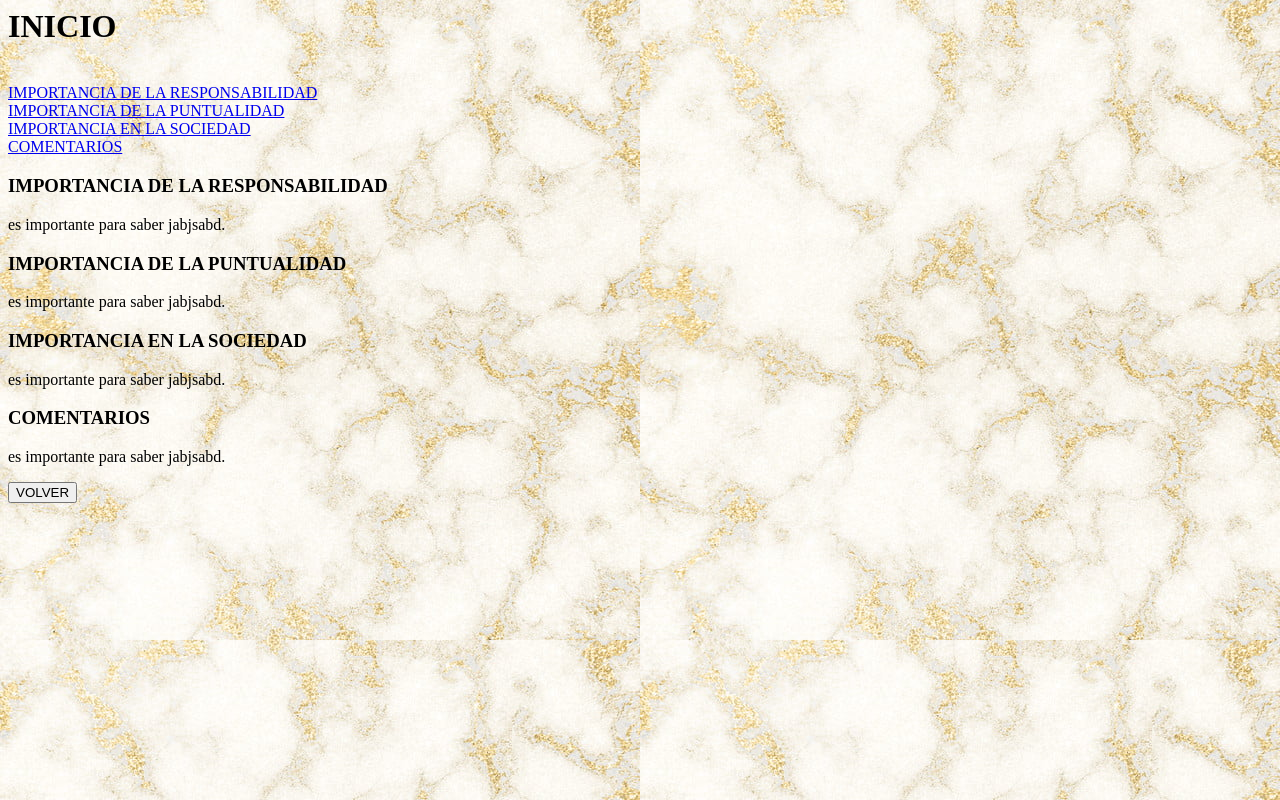
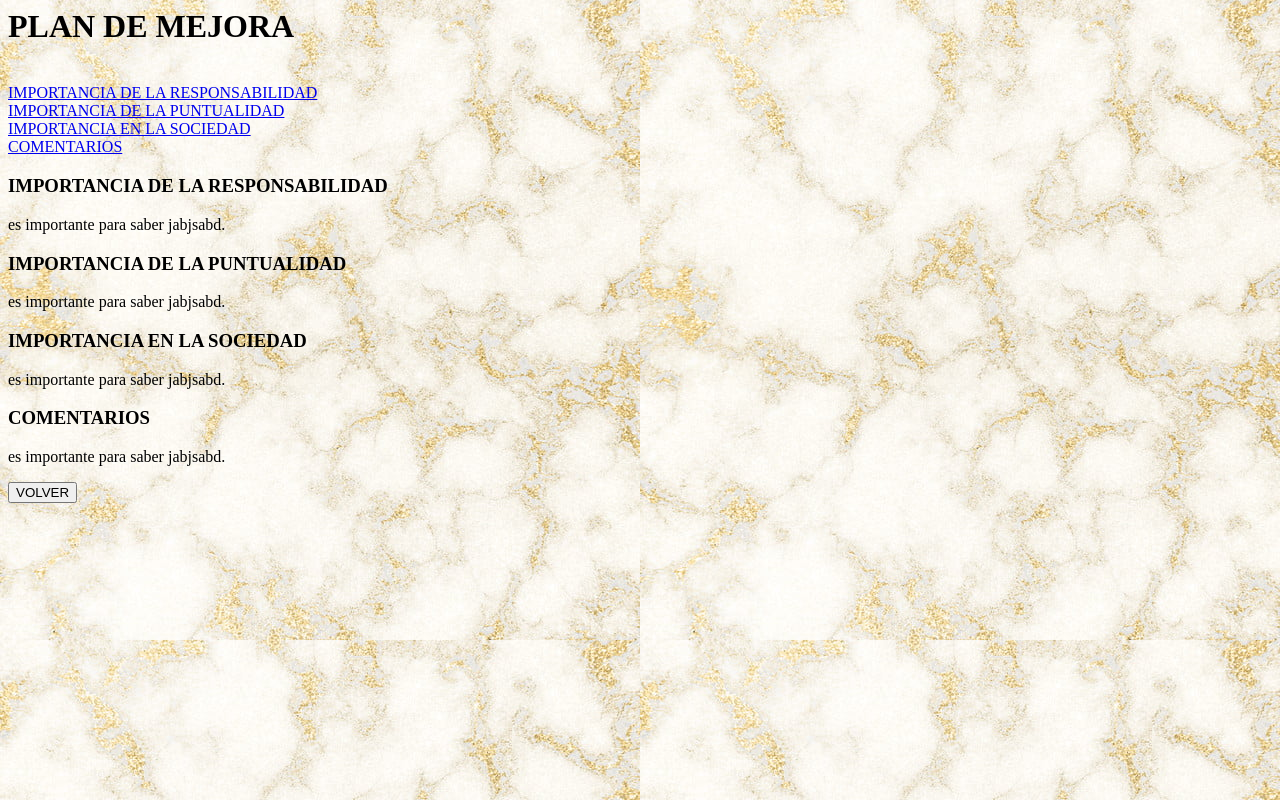
Before and after one commit to VALENTINALOPEZ0506/vlf, a plain HTML site: page plan de mejora.html in a window 1280 px wide. Drawn offline with Linux system fonts and the light colour scheme.

Commit message:
Update plan de mejora.html

```diff
--- a/plan de mejora.html
+++ b/plan de mejora.html
@@ -3,7 +3,7 @@
 <head>
 <body>
 
-<H1>INICIO</H1>
+                                             <H1>PLAN DE MEJORA</H1>
 
 <BR>
 	<A HREF="#IMPORTANCIA DE LA RESPONSABILIDAD">IMPORTANCIA DE LA RESPONSABILIDAD</A><BR>
```
